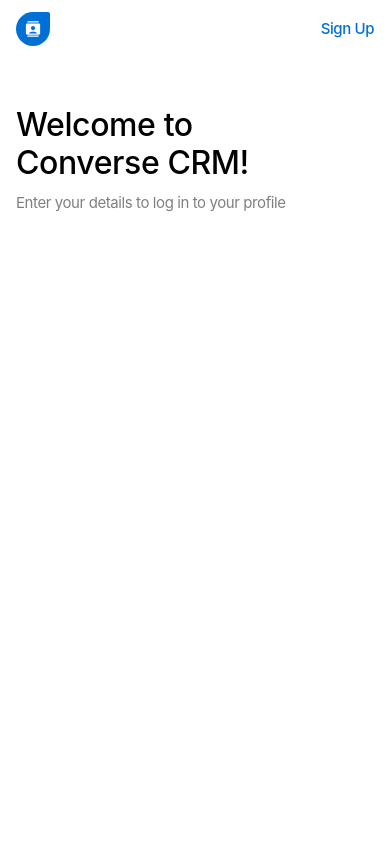
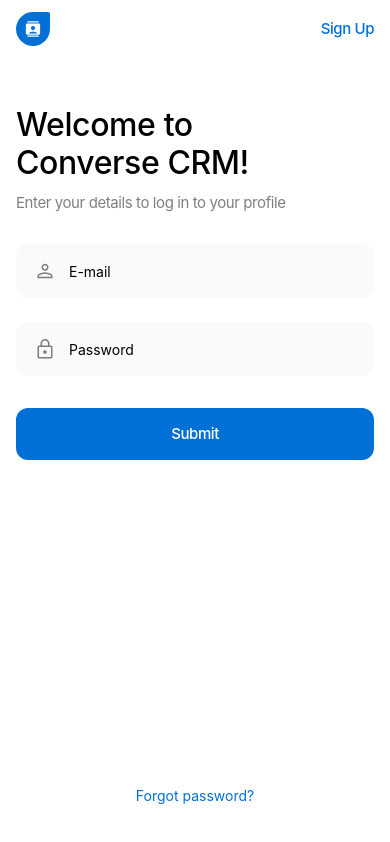
Before and after one commit to VitaliyWebdev/Delivery-App, a React Native app: screen /Login in a window 390 px wide. Built offline with nearby package versions, Linux system fonts and the light colour scheme.

Commit message:
Added Loogin Footer

```diff
--- a/src/components/Button/index.tsx
+++ b/src/components/Button/index.tsx
@@ -7,7 +7,7 @@ import {
 } from "react-native";
 
 type TButtonProps = TouchableOpacityProps & {
-  onPress: (e: React.FormEvent<HTMLFormElement>) => void;
+  onPress?: (e: React.FormEvent<HTMLFormElement>) => void;
 };
 
 type TButton = {
--- /dev/null
+++ b/src/screens/Login/LoginFooter/index.tsx
@@ -0,0 +1,26 @@
+import { publicRoutes } from "@src/constants/routes";
+import { useAppNavigation } from "@src/hooks/useAppNavigation";
+import { FC } from "react";
+import { Text, TouchableOpacity } from "react-native";
+import s from "./styles";
+import Button from "@components/Button";
+
+const LoginFooter: FC = () => {
+  const { navigate } = useAppNavigation();
+  const onGoToSignUp = () => navigate(publicRoutes.SignUp);
+
+  return (
+    // <TouchableOpacity onPress={onGoToSignUp} style={s.footer}>
+    <Button
+      label={"Forgot password?"}
+      buttonProps={{ style: s.footer, onPress: onGoToSignUp }}
+      textProps={{ style: s.footerLabel }}
+    />
+  );
+};
+
+export default LoginFooter;
+//   <Text style={s.footerLabel}>Forgot password?</Text>
+{
+  /* </TouchableOpacity> */
+}
--- /dev/null
+++ b/src/screens/Login/LoginFooter/styles.ts
@@ -0,0 +1,17 @@
+import { colors } from "@src/constants/globalsStyles";
+import { StyleSheet } from "react-native";
+
+const styles = StyleSheet.create({
+  footer: {
+    position: "absolute",
+    left: 0,
+    right: 0,
+    bottom: 40,
+    alignItems: "center",
+  },
+  footerLabel: {
+    color: colors.blue,
+  },
+});
+
+export default styles;
--- /dev/null
+++ b/src/screens/Login/LoginForm/index.tsx
@@ -0,0 +1,72 @@
+import LockIcon from "@src/assets/icons/LockIcon";
+import PersonIcon from "@src/assets/icons/PersonIcon";
+import Button from "@src/components/Button";
+import Input from "@src/components/Input";
+import { Formik } from "formik";
+import { FC } from "react";
+import { View } from "react-native";
+import s from "./styles";
+import { signInSchema } from "./schema";
+
+type TInitialValues = {
+  email: string;
+  password: string;
+};
+
+const initialValues: TInitialValues = { email: "", password: "" };
+
+type TLoginForm = {
+  onSubmit: (values: TInitialValues) => void;
+};
+
+const LoginForm: FC<TLoginForm> = ({ onSubmit }) => {
+  return (
+    <View>
+      <Formik
+        initialValues={initialValues}
+        validationSchema={signInSchema}
+        validateOnChange={false}
+        validateOnBlur={false}
+        enableReinitialize={true}
+        onSubmit={onSubmit}
+      >
+        {({ handleChange, handleSubmit, values, errors }) => {
+          return (
+            <>
+              <Input
+                inputProps={{
+                  placeholder: "E-mail",
+                  value: values.email,
+                  onChangeText: handleChange("email"),
+                }}
+                iconLeft={<PersonIcon />}
+                error={errors?.email}
+              />
+              <Input
+                inputProps={{
+                  placeholder: "Password",
+                  value: values.password,
+                  onChangeText: handleChange("password"),
+                }}
+                iconLeft={<LockIcon />}
+                error={errors?.password}
+              />
+              <Button
+                buttonProps={{
+                  onPress: (e) => {
+                    handleSubmit(e);
+                  },
+                  style: s.submitButton,
+                }}
+                textProps={{ style: s.buttonLabel }}
+                label="Submit"
+              />
+            </>
+          );
+        }}
+      </Formik>
+    </View>
+  );
+};
+
+export default LoginForm;
--- /dev/null
+++ b/src/screens/Login/LoginForm/styles.ts
@@ -0,0 +1,27 @@
+import { colors } from "@src/constants/globalsStyles";
+import { StyleSheet } from "react-native";
+
+const styles = StyleSheet.create({
+  submitButton: {
+    backgroundColor: colors.blue,
+    paddingVertical: 17,
+    borderRadius: 12,
+    marginTop: 8,
+  },
+  buttonLabel: {
+    textAlign: "center",
+    color: "#FFF",
+    fontSize: 15,
+    fontWeight: "500",
+    lineHeight: 18,
+    letterSpacing: -0.408,
+  },
+  emailInput: {
+    marginBottom: 8,
+  },
+  passwordInput: {
+    marginBottom: 16,
+  },
+});
+
+export default styles;
--- a/src/screens/Login/index.tsx
+++ b/src/screens/Login/index.tsx
@@ -1,13 +1,18 @@
-import SafeViewWrapper from "@src/components/SafeViewWrapper";
+import SafeViewWrapper from "@components/SafeViewWrapper";
 import { FC } from "react";
 import LoginHeader from "./LoginHeader";
 import LoginTitle from "./LoginTitle";
+import LoginForm from "./LoginForm";
+import LoginFooter from "./LoginFooter";
 
 const Login: FC = () => {
+  const onLogin = (values) => {};
   return (
     <SafeViewWrapper>
       <LoginHeader />
       <LoginTitle />
+      <LoginForm onSubmit={onLogin} />
+      <LoginFooter />
     </SafeViewWrapper>
   );
 };
```
